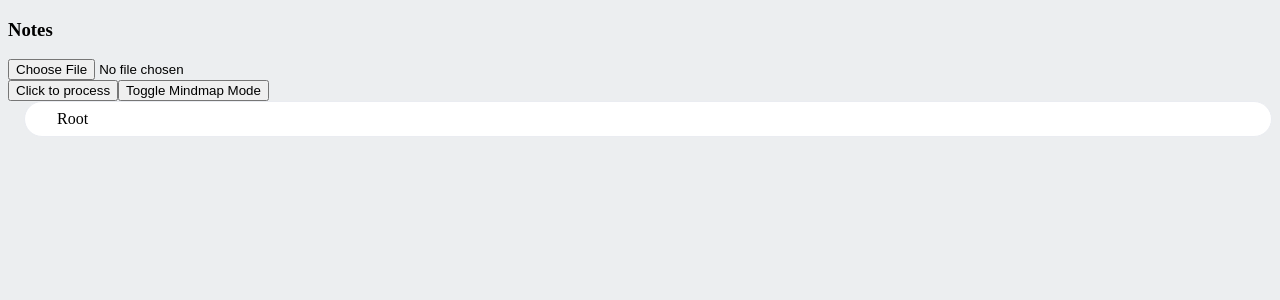
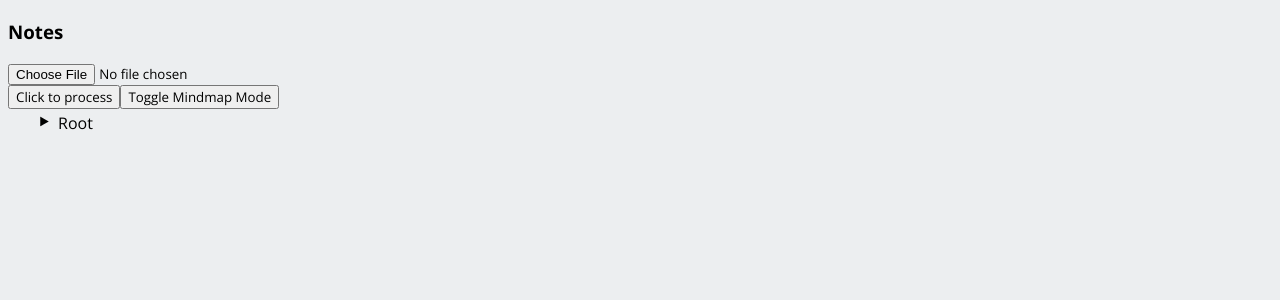
Before and after one commit to yiheinchai/graph-notes, a React (Create React App) app: page / in a window 1280 px wide. Both pictures are taken after a click on the button "Click to process". Shown: the top 300 px of the page. Built offline with nearby package versions, Linux system fonts and the light colour scheme.

Commit message:
Added minimalistic styling

```diff
--- a/src/App.css
+++ b/src/App.css
@@ -1,6 +1,9 @@
+@import url("https://fonts.googleapis.com/css2?family=Open+Sans:ital,wght@0,300;0,400;0,500;0,600;0,700;0,800;1,300;1,400;1,500;1,600;1,700;1,800&display=swap");
+
 * {
   animation: all ease 0.2s;
   background-color: "#FAFBFC";
+  font-family: "Open Sans", sans-serif;
 }
 
 :root {
--- a/src/App.js
+++ b/src/App.js
@@ -2,6 +2,15 @@ import { useState } from "react";
 import ListText from "./components/ListText";
 import "./App.css";
 import FileUploader from "./components/FileUploader";
+
+function extractTextNodes(currentElement) {
+  const childNodes = Array.from(currentElement.childNodes);
+  return childNodes.reduce((textString, node) => {
+    if (node.nodeType === Node.TEXT_NODE) {
+      return textString + " " + node.nodeValue;
+    } else return textString;
+  }, "");
+}
 
 const App = () => {
   // const [noteData, setNoteData] = useState(JSON.stringify(exampleObject2));
@@ -51,6 +60,7 @@ const App = () => {
         if (current.localName === "h1") {
           insertChildren(previous[1], {
             text: current.textContent,
+            hierarchyLevel: 1,
             children: [],
           });
           return [1, previous[1]];
@@ -72,39 +82,42 @@ const App = () => {
           }
           if (previous[0] === currentHierarchy) {
             insertSibilingInLatestAndDeepestDepths(previous[1], {
-              text: current.textContent
+              text: extractTextNodes(current)
                 .replace(/[\x00-\x1F\x7F-\xFF]/g, "")
                 .replace("�", "")
                 .replace("�", "")
                 .replace("�", "")
                 .replace("�", "")
                 .replace("�", ""),
+              hierarchyLevel: currentHierarchy,
               children: [],
             });
           } else if (previous[0] > currentHierarchy) {
             insertSibilingAtSpecifiedDepth(
               previous[1],
               {
-                text: current.textContent
+                text: extractTextNodes(current)
                   .replace(/[\x00-\x1F\x7F-\xFF]/g, "")
                   .replace("�", "")
                   .replace("�", "")
                   .replace("�", "")
                   .replace("�", "")
                   .replace("�", ""),
+                hierarchyLevel: currentHierarchy,
                 children: [],
               },
               currentHierarchy
             );
           } else if (previous[0] < currentHierarchy) {
             insertChildInLatestAndDeepestDepths(previous[1], {
-              text: current.textContent
+              text: extractTextNodes(current)
                 .replace(/[\x00-\x1F\x7F-\xFF]/g, "")
                 .replace("�", "")
                 .replace("�", "")
                 .replace("�", "")
                 .replace("�", "")
                 .replace("�", ""),
+              hierarchyLevel: currentHierarchy,
               children: [],
             });
           }
@@ -178,9 +191,21 @@ const App = () => {
 
   const objectExtractor = (object, mindMapMode) => {
     if (object?.children?.length === 0 || !object?.children?.length)
-      return <ListText mindMapMode={mindMapMode} expandable={false} text={object.text} />;
+      return (
+        <ListText
+          mindMapMode={mindMapMode}
+          expandable={false}
+          text={object.text}
+          textHierarchy={object.hierarchyLevel}
+        />
+      );
     return (
-      <ListText mindMapMode={mindMapMode} expandable={true} text={object.text}>
+      <ListText
+        mindMapMode={mindMapMode}
+        expandable={true}
+        text={object.text}
+        textHierarchy={object.hierarchyLevel}
+      >
         {object.children.map((child) => {
           return objectExtractor(child, mindMapMode);
         })}
--- a/src/components/ListText.js
+++ b/src/components/ListText.js
@@ -3,41 +3,65 @@ import styles from "./ListText.module.css";
 import { IoAddOutline } from "react-icons/io5";
 import AddButton from "./ui/buttons/AddButton";
 
+function getTextStyles(textHierarchy) {
+  if (textHierarchy === 1) return styles["text__hierarchy_1"];
+  if (textHierarchy === 2) return styles["text__hierarchy_2"];
+  if (textHierarchy === 3) return styles["text__hierarchy_3"];
+}
+function getTextCardStyles(textHierarchy) {
+  if (textHierarchy === 1) return styles["text__card__hierarchy_1"];
+  if (textHierarchy === 2) return styles["text__card__hierarchy_2"];
+  if (textHierarchy === 3) return styles["text__card__hierarchy_3"];
+}
+
+function isLargeHeader(textHierarchy) {
+  if (textHierarchy < 4) return true;
+}
+
 const ListText = (props) => {
-  const [showContent, setShowContent] = useState(false);
+  const [showContent, setShowContent] = useState(props.expandable ? true : false);
+  // Guard to prevent rendering text with no length
+  if (props.text.trim().length === 0) return <></>;
+
   return (
-    <div className={styles.container}>
+    <div className={!isLargeHeader(props.textHierarchy) && styles.container}>
+      {!isLargeHeader(props.textHierarchy) && (
+        <div className={styles["document__toggle"]}>
+          <div
+            className={styles["icon__wrapper"]}
+            onClick={() => setShowContent((previous) => !previous)}
+          >
+            <svg
+              viewBox="0 0 100 100"
+              className={`${styles["document__toggle_icon"]} ${
+                showContent ? styles["toggle__open"] : styles["toggle__closed"]
+              }`}
+            >
+              <polygon points="5.9,88.2 50,11.8 94.1,88.2 "></polygon>
+            </svg>
+          </div>
+        </div>
+      )}
+
       <div
-        style={{
-          display: "flex",
-          flexFlow: props.mindMapMode ? "row" : "column",
-          alignItems: props.mindMapMode && "center",
-          marginBottom: props.mindMapMode && "2rem",
-        }}
+        className={
+          props.mindMapMode ? styles["text__wrapper_mindmap"] : styles["text__wrapper_document"]
+        }
       >
         <div
-          style={{
-            display: "flex",
-            flexFlow: "row",
-            gap: "0.3rem",
-            backgroundColor: "white",
-            border: "1px solid #EAECF1",
-            borderRadius: "2rem",
-            padding: "0.5rem",
-          }}
+          className={`${
+            props.mindMapMode ? styles["text__card_mindmap"] : styles["text__card_document"]
+          } ${getTextCardStyles(props.textHierarchy)}`}
         >
-          <div style={{ whiteSpace: "nowrap", marginLeft: !props.expandable && "1.5rem" }}>
+          <div
+            className={`${props.mindMapMode ? styles["text_mindmap"] : styles["text_document"]} ${
+              props.expandable && styles["text_expandable"]
+            } ${!props.mindMapMode && getTextStyles(props.textHierarchy)}
+            `}
+          >
             {props.text}
+            {isLargeHeader(props.textHierarchy) && <AddButton onClickHandler={setShowContent} />}
           </div>
-          {props.expandable && (
-            // <button
-            //   style={{ height: "1.2rem" }}
-            //   onClick={() => setShowContent((previous) => !previous)}
-            // >
-            //   <IoAddOutline />
-            // </button>
-            <AddButton onClickHandler={setShowContent} />
-          )}
         </div>
         {showContent && <div style={{ display: "flex", flexFlow: "column" }}>{props.children}</div>}
       </div>
--- a/src/components/ListText.module.css
+++ b/src/components/ListText.module.css
@@ -1,3 +1,113 @@
 .container {
-  margin-left: 1rem;
+  display: flex;
+  flex-flow: row;
 }
+
+.text__wrapper_mindmap {
+  display: flex;
+  flex-flow: row;
+  align-items: center;
+  margin-bottom: 2rem;
+}
+.text__wrapper_document {
+  display: flex;
+  flex-flow: column;
+}
+
+.text__card_mindmap {
+  display: flex;
+  flex-flow: row;
+  gap: 0.3rem;
+  background-color: white;
+  background-color: white;
+  border: 1px solid #eaecf1;
+  border-radius: 2rem;
+  padding: 0.5rem;
+}
+.text__card_document {
+  display: flex;
+  flex-flow: row;
+  align-items: center;
+}
+
+.text_mindmap {
+  white-space: nowrap;
+}
+
+.text_document {
+  max-width: 100%;
+  width: 100%;
+  white-space: pre-wrap;
+  word-break: break-word;
+  caret-color: rgb(55, 53, 47);
+  padding: 3px 2px;
+  text-align: left;
+  display: flex;
+  flex-flow: row;
+  align-items: center;
+}
+
+.text_expandable {
+}
+
+.text__hierarchy_1 {
+  font-weight: 600;
+  font-size: 1.875rem;
+}
+.text__hierarchy_2 {
+  font-weight: 600;
+  font-size: 1.5rem;
+}
+.text__hierarchy_3 {
+  font-weight: 600;
+  font-size: 1.25rem;
+}
+.text__card__hierarchy_1 {
+  margin-top: 2rem;
+  margin-bottom: 4px;
+}
+.text__card__hierarchy_2 {
+  margin-top: 1.4rem;
+  margin-bottom: 1px;
+}
+.text__card__hierarchy_3 {
+  margin-top: 1rem;
+  margin-bottom: 1px;
+}
+
+.document__toggle {
+  display: flex;
+  flex-flow: row;
+  align-items: flex-start;
+}
+
+.document__toggle_icon {
+  width: 0.6875em;
+  height: 0.6875em;
+  display: block;
+  fill: inherit;
+  flex-shrink: 0;
+  backface-visibility: hidden;
+  transition: transform 200ms ease-out 0s;
+  opacity: 1;
+}
+
+.toggle__open {
+  transform: rotateZ(180deg);
+}
+.toggle__closed {
+  transform: rotateZ(90deg);
+}
+
+.icon__wrapper {
+  user-select: none;
+  transition: background 20ms ease-in 0s;
+  cursor: pointer;
+  display: flex;
+  align-items: center;
+  justify-content: center;
+  width: 24px;
+  height: 24px;
+  border-radius: 3px;
+  margin-left: 24px;
+}
```
